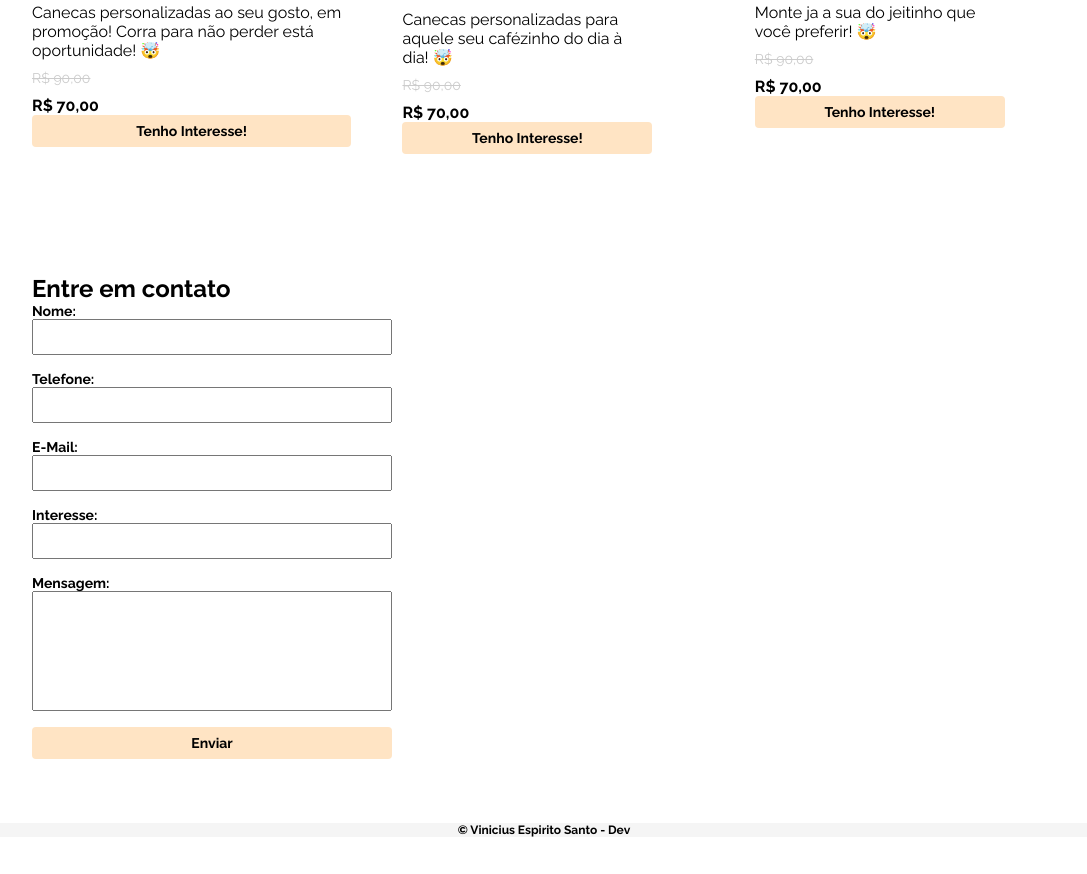
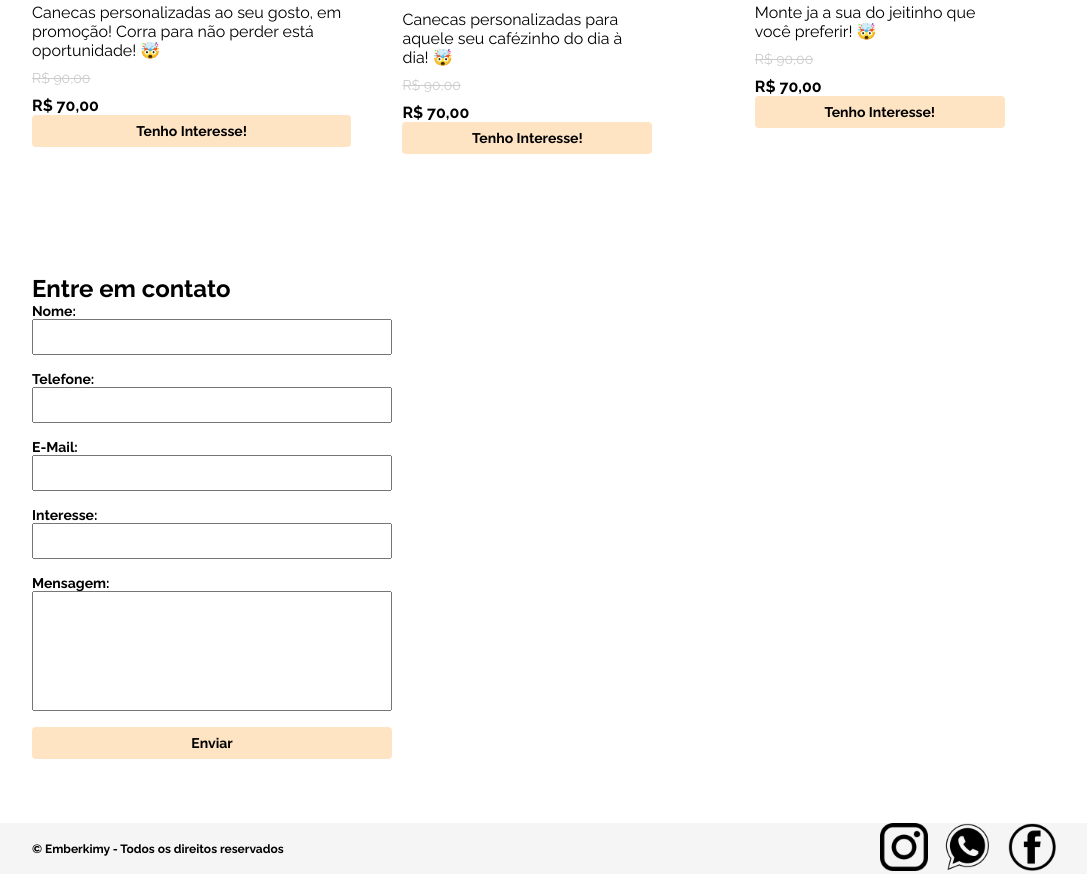
Before and after one commit to ViniciusESanto/Emberkimy-site-project, a plain HTML site: page index.html in a window 1280 px wide. Shown: the part 1886-2760 px from the top of the page, without its empty margins (96-1183 px from the left). Before the commit the page ends 2723 px from the top, so only its background shows below. Drawn offline with nearby package versions, Linux system fonts and the light colour scheme.

Commit message:
Att projeto Emberkimy
- Adição de novas imagens de redes sociais:
- facebook
- instagram
- whatsapp

- Estilzação do footer

```diff
--- a/index.html
+++ b/index.html
@@ -29,13 +29,13 @@
                         <a href="#sobre-loja">Sobre</a>
                     </li>
                     <li>
-                        <a href="destaque">Em destaque</a>
+                        <a href="#destaque">Em destaque</a>
                     </li>
                     <li>
                         <a href="#promocoes">Promoções</a>
                     </li>
                     <li>
-                        <a href="#">Contato</a>
+                        <a href="#contato">Contato</a>
                     </li>
                 </ul>
             </div>
@@ -148,7 +148,7 @@
             </ul>
         </div>
     </section>
-    <section>
+    <section id="contato">
         <div class="container">
             <h2>Entre em contato
                 <form>
@@ -179,7 +179,26 @@
     </section>
 
     <footer>
-        <p> &copy; Vinicius Espirito Santo - Dev</p>
+        <div class="container container-flex">
+            <p> &copy; Emberkimy - Todos os direitos reservados</p>
+            <ul class="container-flex">
+                <li>
+                    <a href="#">
+                        <img src="./imagens/instagram.png" alt="instagram">
+                    </a>
+                </li>
+                <li>
+                    <a href="#">
+                        <img src="./imagens/whatsapp.png" alt="Whatsapp">
+                    </a>
+                </li>
+                <li>
+                    <a href="#">
+                        <img src="./imagens/facebook.png" alt="Facebook">
+                    </a>
+                </li>
+            </ul>
+        </div>
     </footer>
 
     <script type="text/javascript" src="https://code.jquery.com/jquery-1.11.0.min.js"></script>
--- a/style.css
+++ b/style.css
@@ -150,9 +150,22 @@ form {
 }
 
 footer {
-    text-align: center;
-    padding: 0 20px;
     background-color: whitesmoke;
     font-size: 12px;
     font-weight: bold;
 }
+
+footer li {
+    list-style: none;
+    margin-left: 16px;
+}
+
+footer li img {
+    height: 48px;
+
+}
+
+footer .container {
+    justify-content: space-between;
+    align-items:center
+}
```
Also changed, not shown: imagens/facebook.png (added), imagens/instagram.png (added), imagens/whatsapp.png (added).
